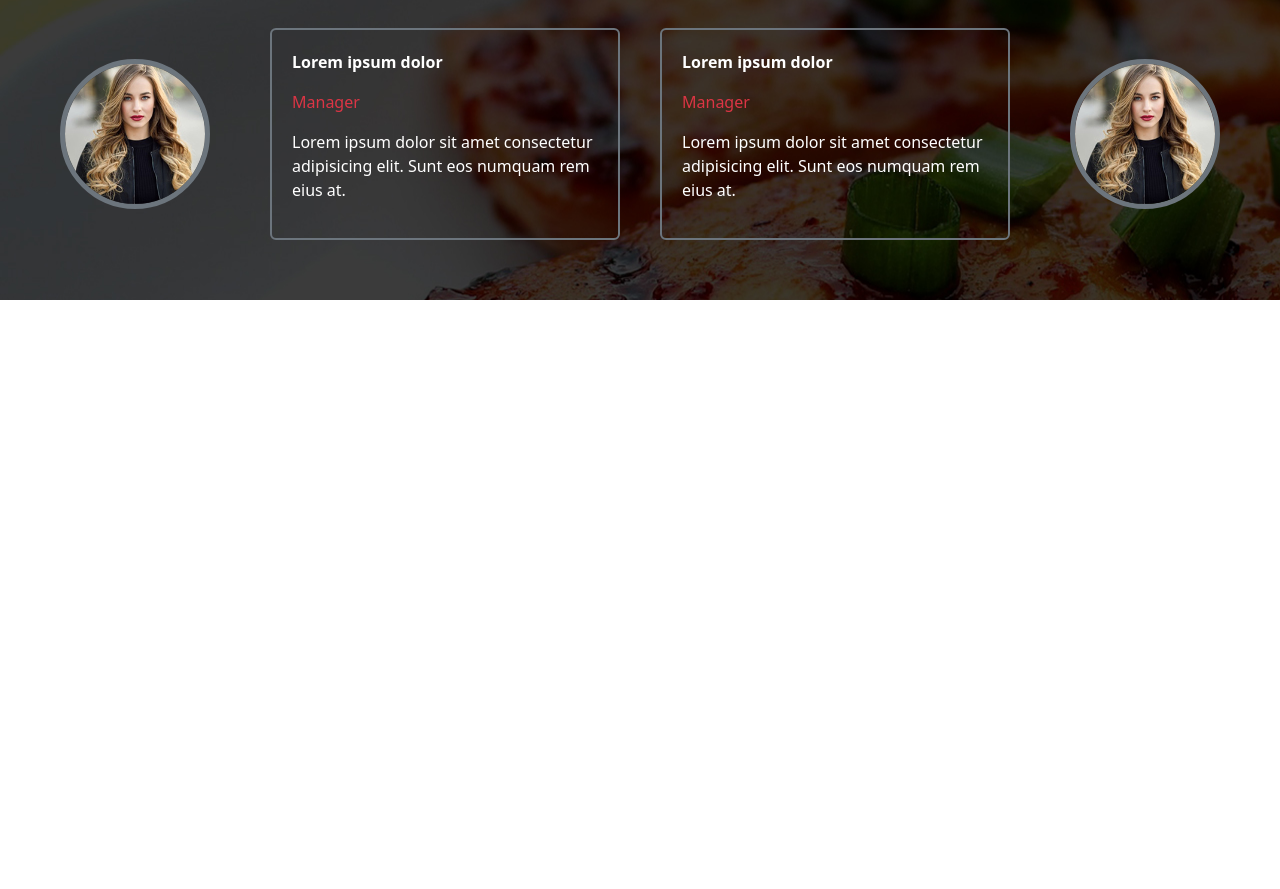
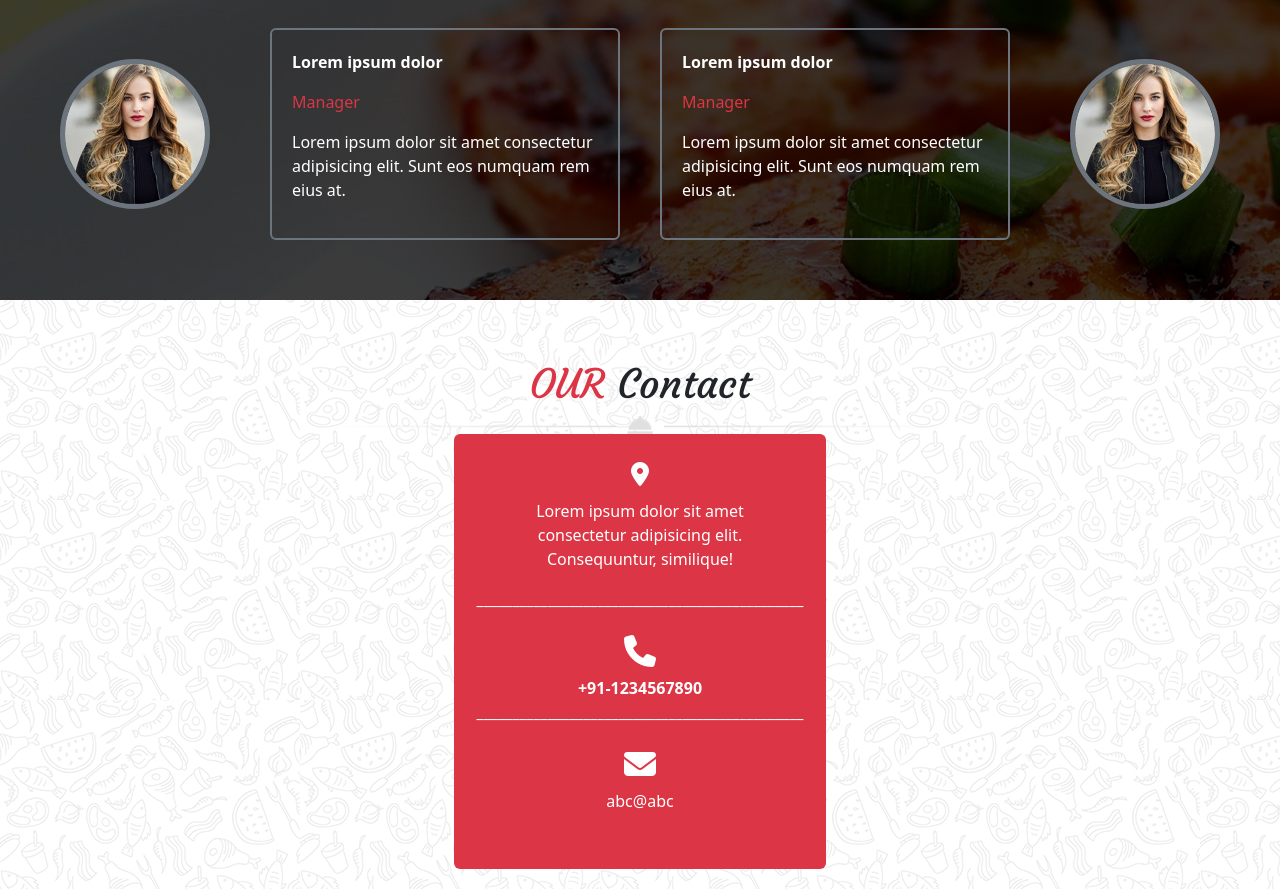
Before and after one commit to Osama-Jeb/projet_css_oussama_jebrane, a website: page index.html in a window 1280 px wide. Shown: the part 3435-4324 px from the top of the page. Before the commit the page ends 3735 px from the top, so only its background shows below. Drawn offline with nearby package versions, Linux system fonts and the light colour scheme; files whose address does not match are found by name.

Commit message:
contact info

```diff
--- a/index.html
+++ b/index.html
@@ -251,6 +251,7 @@
 
 
 
+        <!--? Client Testimonials -->
         <div class="testimonials">
             <!-- Testimonials Title -->
             <div class="text-center d-flex flex-column align-items-center m-0 text-white">
@@ -260,22 +261,52 @@
 
             <!-- Client reviews -->
             <div class="reviews d-flex gap-2 flex-column flex-lg-row justify-content-between p-3 align-items-center">
-                <div class="first-review d-flex flex-column flex-md-row gap-3 align-items-center">
-                    <img src="./public/img/testimonial1.jpg" height="150px" width="150px" class="border border-5 border-secondary rounded-circle" alt="">
+                <div class="d-flex flex-column flex-md-row gap-3 align-items-center">
+                    <img src="./public/img/testimonial1.jpg" height="150px" width="150px"
+                        class="border border-5 border-secondary rounded-circle" alt="">
                     <div class="border border-2 border-secondary rounded text-white p-1">
                         <p><b>Lorem ipsum dolor</b></p>
                         <p class="text-chef-red">Manager</p>
                         <p>Lorem ipsum dolor sit amet consectetur adipisicing elit. Sunt eos numquam rem eius at.</p>
                     </div>
                 </div>
-                <div class="second-review d-flex flex-column-reverse flex-md-row gap-3 align-items-center">
+                <div class="d-flex flex-column-reverse flex-md-row gap-3 align-items-center">
                     <div class="border border-2 border-secondary rounded text-white p-1">
                         <p><b>Lorem ipsum dolor</b></p>
                         <p class="text-chef-red">Manager</p>
                         <p>Lorem ipsum dolor sit amet consectetur adipisicing elit. Sunt eos numquam rem eius at.</p>
                     </div>
-                    <img src="./public/img/testimonial1.jpg" height="150px" width="150px" class="border border-5 border-secondary rounded-circle" alt="">
+                    <img src="./public/img/testimonial1.jpg" height="150px" width="150px"
+                        class="border border-5 border-secondary rounded-circle" alt="">
                 </div>
+            </div>
+        </div>
+
+
+        <!--? Contact information -->
+        <div class="contact p-1">
+            <!-- Contact Title -->
+            <div class="title text-center d-flex flex-column align-items-center m-0">
+                <h1 class=" mt-2"><span class="text-chef-red">OUR</span> Contact</h1>
+                <img src="./public/img/decoration_line.png" width="50%" alt="">
+            </div>
+
+            <!-- Contact info -->
+            <div
+                class="contact-info text-white text-center container-lg p-2 bg-chef-red rounded h-auto d-flex g-2 flex-column align-items-center">
+                <i class="fa-solid fa-location-dot fa-xl"></i>
+                <br>
+                <p>Lorem ipsum dolor sit amet consectetur adipisicing elit. Consequuntur, similique!</p>
+                <p>______________________________________________</p>
+                <br>
+                <i class="fa-solid fa-phone fa-2xl"></i>
+                <br>
+                <b>+91-1234567890</b>
+                <p>______________________________________________</p>
+                <br>
+                <i class="fa-solid fa-envelope fa-2xl"></i>
+                <br>
+                <p>abc@abc</p>
             </div>
         </div>
     </main>
--- a/src/sass/modules/home/_main.scss
+++ b/src/sass/modules/home/_main.scss
@@ -71,11 +71,30 @@ main {
         }
     }
 
-    .testimonials{
+    .testimonials {
         background-image: url(../img/testimonials_background.jpg);
         height: auto;
-        h1{
+
+        h1 {
             font-family: "courgette";
+        }
+    }
+
+    .contact {
+        background-image: url(../img/main_bg.jpg);
+        height: auto;
+
+        .title {
+            font-family: "courgette";
+        }
+
+        .contact-info {
+            width: 30%;
+
+            @media (max-width: 768px) {
+                width: 80%;
+            }
+
         }
     }
 }
```
Also changed, not shown: public/css/app.css, 1 other file.
